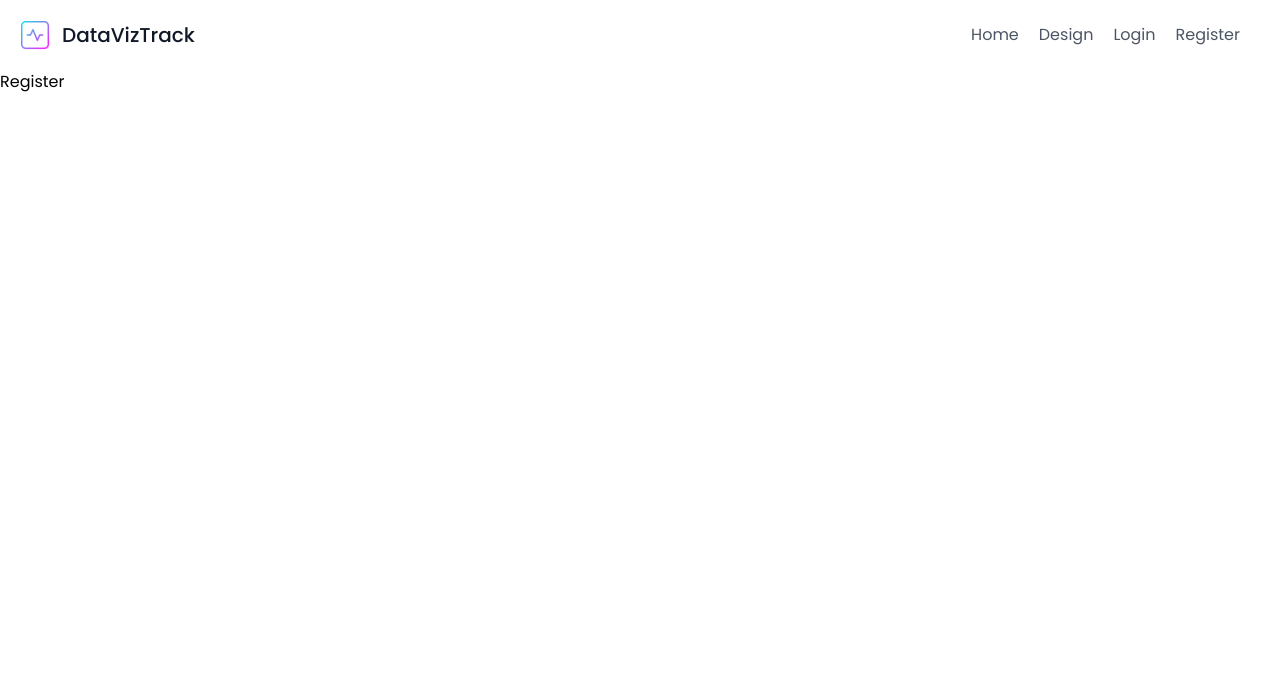
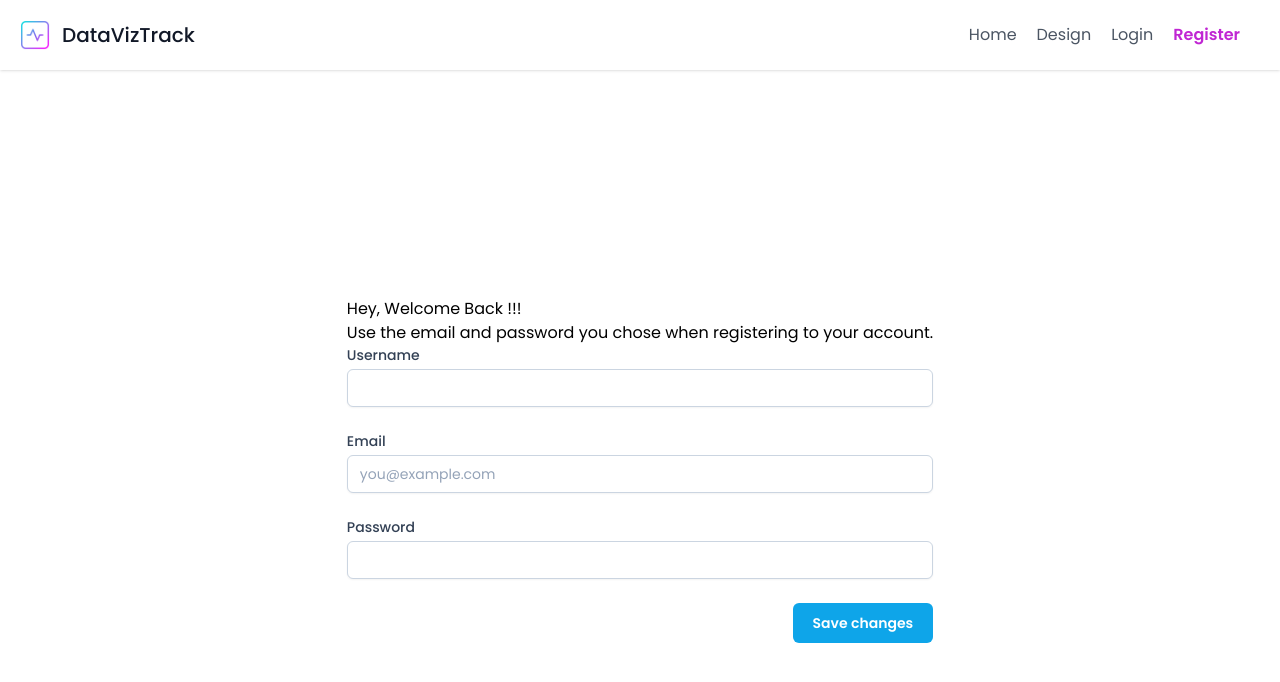
Before and after one commit to sagorranait/data-viz-track, a Next.js app: page /register in a window 1280 px wide. Shown: the top 682 px of the page. Built offline with nearby package versions, Linux system fonts and the light colour scheme.

Commit message:
Complete the structure of login page.

```diff
--- a/app/design/page.js
+++ b/app/design/page.js
@@ -1,9 +1,12 @@
 import React from 'react'
+import DivWrapper from '@/components/DivWrapper'
 
 const Design = () => {
   return (
-    <div>Design</div>
+    <DivWrapper>
+      Design page
+    </DivWrapper>
   )
 }
 
-export default Design
+export default Design;
--- a/app/login/page.js
+++ b/app/login/page.js
@@ -1,8 +1,50 @@
 import React from 'react'
+import DivWrapper from '@/components/DivWrapper'
 
 const Login = () => {
   return (
-    <div>Login</div>
+    <DivWrapper>
+      <div className='w-80 p-5 md:w-96'>
+        <div>
+          <h2>Hey, Welcome Back !!!</h2>
+          <p>Use the email and password you chose when registering to your account.</p>
+        </div>
+        <form>
+          <div>
+            <label for="email" className="block text-sm font-medium text-slate-700">Email</label>
+            <div className="mt-1">
+              <input
+                type="email"
+                name="email"
+                id="email"
+                className="peer px-3 py-2 bg-white border shadow-sm border-slate-300 placeholder-slate-400 disabled:bg-slate-50 disabled:text-slate-500 disabled:border-slate-200 focus:outline-none focus:border-sky-500 focus:ring-sky-500 block w-full rounded-md sm:text-sm focus:ring-1 invalid:border-pink-500 invalid:text-pink-600 focus:invalid:border-pink-500 focus:invalid:ring-pink-500 disabled:shadow-none"
+                placeholder="you@example.com"
+              />
+              <p className="mb-2 invisible peer-invalid:visible text-pink-600 text-sm">
+                Please provide a valid email address.
+              </p>
+            </div>
+          </div>
+          <div>
+            <label for="password" className="block text-sm font-medium text-slate-700">Password</label>
+            <div className="mt-1">
+              <input
+                type="password"
+                name="password"
+                id="password"
+                className="px-3 py-2 bg-white border shadow-sm border-slate-300 placeholder-slate-400 disabled:bg-slate-50 disabled:text-slate-500 disabled:border-slate-200 focus:outline-none focus:border-sky-500 focus:ring-sky-500 block w-full rounded-md sm:text-sm focus:ring-1 invalid:border-pink-500 invalid:text-pink-600 focus:invalid:border-pink-500 focus:invalid:ring-pink-500 disabled:shadow-none"
+                placeholder='******'
+              />
+            </div>
+          </div>
+          <div className="mt-6 text-center">
+            <button className="bg-sky-500 hover:bg-sky-700 px-5 py-2.5 text-sm leading-5 rounded-md font-semibold text-white">
+              Save changes
+            </button>
+          </div>
+        </form>
+      </div>
+    </DivWrapper>
   )
 }
 
--- a/app/page.js
+++ b/app/page.js
@@ -1,7 +1,10 @@
 import Image from 'next/image'
+import DivWrapper from '@/components/DivWrapper'
 
 export default function Home() {
   return (
-    <div className='container mx-auto'>Home Page</div>
+    <DivWrapper>
+      Home page
+    </DivWrapper>
   )
 }
--- a/app/register/page.js
+++ b/app/register/page.js
@@ -1,8 +1,41 @@
 import React from 'react'
+import DivWrapper from '@/components/DivWrapper'
 
 const Register = () => {
   return (
-    <div>Register</div>
+    <DivWrapper>
+      <div>
+        <div>
+          <h2>Hey, Welcome Back !!!</h2>
+          <p>Use the email and password you chose when registering to your account.</p>
+        </div>
+        <form>
+          <div>
+            <label for="username" class="block text-sm font-medium text-slate-700">Username</label>
+            <div class="mt-1">
+              <input type="text" name="username" id="username" class="px-3 py-2 bg-white border shadow-sm border-slate-300 placeholder-slate-400  disabled:bg-slate-50 disabled:text-slate-500 disabled:border-slate-200 focus:outline-none focus:border-sky-500 focus:ring-sky-500 block w-full rounded-md sm:text-sm focus:ring-1 invalid:border-pink-500 invalid:text-pink-600 focus:invalid:border-pink-500 focus:invalid:ring-pink-500 disabled:shadow-none" />
+            </div>
+          </div>
+          <div class="mt-6">
+            <label for="email" class="block text-sm font-medium text-slate-700">Email</label>
+            <div class="mt-1">
+              <input type="email" name="email" id="email" class="px-3 py-2 bg-white border shadow-sm border-slate-300 placeholder-slate-400 disabled:bg-slate-50 disabled:text-slate-500 disabled:border-slate-200 focus:outline-none focus:border-sky-500 focus:ring-sky-500 block w-full rounded-md sm:text-sm focus:ring-1 invalid:border-pink-500 invalid:text-pink-600 focus:invalid:border-pink-500 focus:invalid:ring-pink-500 disabled:shadow-none" placeholder="you@example.com"/>
+            </div>
+          </div>
+          <div class="mt-6">
+            <label for="password" class="block text-sm font-medium text-slate-700">Password</label>
+            <div class="mt-1">
+              <input type="password" name="password" id="password" class="px-3 py-2 bg-white border shadow-sm border-slate-300 placeholder-slate-400 disabled:bg-slate-50 disabled:text-slate-500 disabled:border-slate-200 focus:outline-none focus:border-sky-500 focus:ring-sky-500 block w-full rounded-md sm:text-sm focus:ring-1 invalid:border-pink-500 invalid:text-pink-600 focus:invalid:border-pink-500 focus:invalid:ring-pink-500 disabled:shadow-none" />
+            </div>
+          </div>
+          <div class="mt-6 text-right">
+            <button class="bg-sky-500 hover:bg-sky-700 px-5 py-2.5 text-sm leading-5 rounded-md font-semibold text-white">
+              Save changes
+            </button>
+          </div>
+        </form>
+      </div>
+    </DivWrapper>
   )
 }
 
--- /dev/null
+++ b/components/DivWrapper.js
@@ -0,0 +1,11 @@
+import React from 'react'
+
+const DivWrapper = ({ children }) => {
+  return (
+    <div className='container mx-auto h-screen flex items-center justify-center'>
+      { children }
+    </div>
+  )
+}
+
+export default DivWrapper
--- a/components/Header.js
+++ b/components/Header.js
@@ -2,12 +2,14 @@
 import React, { useState } from 'react'
 import Image from 'next/image';
 import Link from 'next/link';
+import { usePathname } from 'next/navigation';
 
 const Header = () => {
+  const pathname = usePathname();
   const [isShow, setIsShow] = useState(false);
 
   return (
-    <header className="text-gray-600 body-font">
+    <header className="text-gray-600 body-font shadow">
       <div className="container mx-auto flex flex-wrap p-5 flex-row items-center justify-between">
         <Link className="flex title-font font-medium items-center text-gray-900 mb-4 md:mb-0" href='/'>
           <Image
@@ -19,11 +21,12 @@ const Header = () => {
           <span className="ml-3 text-xl">DataVizTrack</span>
         </Link>
         <nav className="md:ml-auto hidden lg:flex flex-wrap items-center text-base justify-center">
-          <Link className="mr-5 hover:text-gray-900" href='/'>Home</Link>
-          <Link className="mr-5 hover:text-gray-900" href='/design'>Design</Link>
-          <Link className="mr-5 hover:text-gray-900" href='/login'>Login</Link>
-          <Link className="mr-5 hover:text-gray-900" href='/register'>Register</Link>
+          <Link className={`mr-5 hover:text-gray-900 ${pathname === '/' && 'text-fuchsia-600 font-semibold'}`} href='/'>Home</Link>
+          <Link className={`mr-5 hover:text-gray-900 ${pathname === '/design' && 'text-fuchsia-600 font-semibold'}`} href='/design'>Design</Link>
+          <Link className={`mr-5 hover:text-gray-900 ${pathname === '/login' && 'text-fuchsia-600 font-semibold'}`} href='/login'>Login</Link>
+          <Link className={`mr-5 hover:text-gray-900 ${pathname === '/register' && 'text-fuchsia-600 font-semibold'}`} href='/register'>Register</Link>
         </nav>
+        {/* Mobile Menu */}
         <div className="relative lg:hidden">
           <button type="button" aria-expanded="false" onClick={() => setIsShow(!isShow)}>
             <svg xmlns="http://www.w3.org/2000/svg" fill="none" viewBox="0 0 24 24" strokeWidth={1.5} stroke="currentColor" className="w-6 h-6 -mt-2">
@@ -31,13 +34,13 @@ const Header = () => {
             </svg>
           </button>
 
-          <div className={`absolute ${isShow ? 'opacity-100 translate-y-0' : 'opacity-0 translate-y-1'} -left-20 w-60 z-10 mt-5 flex -translate-x-1/2 px-4 transition ease-in duration-150`}>
+          <div className={`absolute ${isShow ? 'opacity-100 translate-y-0' : 'opacity-0 translate-y-1'} -left-20 w-60 z-10 mt-10 flex -translate-x-1/2 px-4 transition ease-in duration-150`}>
             <div className="w-screen max-w-md flex-auto overflow-hidden rounded-3xl bg-white text-sm leading-6 shadow-lg ring-1 ring-gray-900/5">
               <div className="py-4 px-8 flex flex-col gap-5">
-                <Link className="mr-5 hover:text-gray-900" href='/'>Home</Link>
-                <Link className="mr-5 hover:text-gray-900" href='/design'>Design</Link>
-                <Link className="mr-5 hover:text-gray-900" href='/login'>Login</Link>
-                <Link className="mr-5 hover:text-gray-900" href='/register'>Register</Link>
+                <Link className={`mr-5 ${pathname === '/' && 'text-fuchsia-600 font-semibold'}`} href='/'>Home</Link>
+                <Link className={`mr-5 ${pathname === '/design' && 'text-fuchsia-600 font-semibold'}`} href='/design'>Design</Link>
+                <Link className={`mr-5 ${pathname === '/login' && 'text-fuchsia-600 font-semibold'}`} href='/login'>Login</Link>
+                <Link className={`mr-5 ${pathname === '/register' && 'text-fuchsia-600 font-semibold'}`} href='/register'>Register</Link>
               </div>
             </div>
           </div>
```
